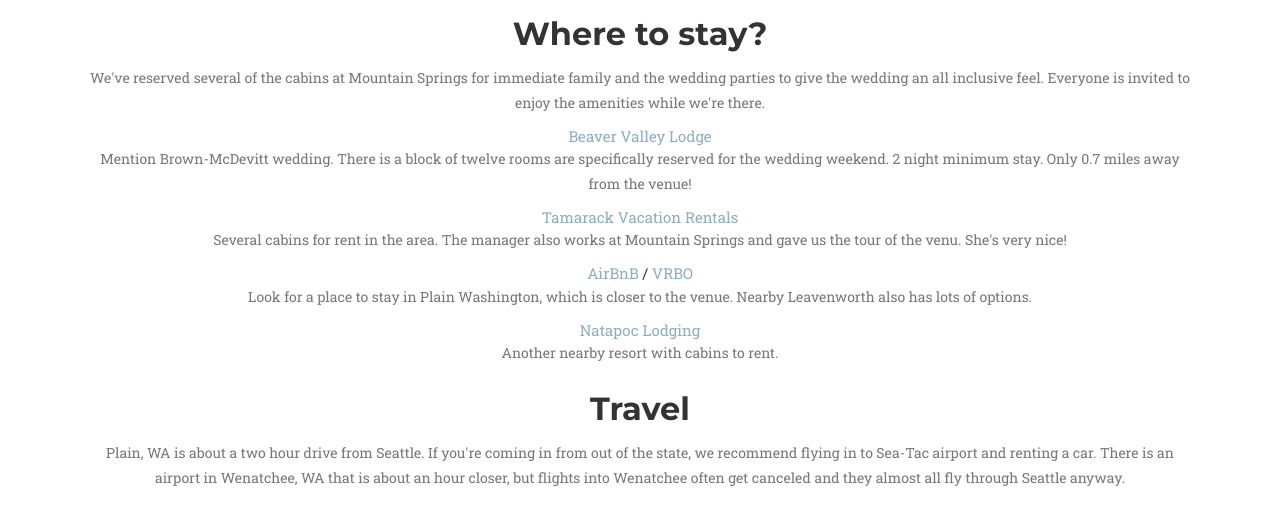
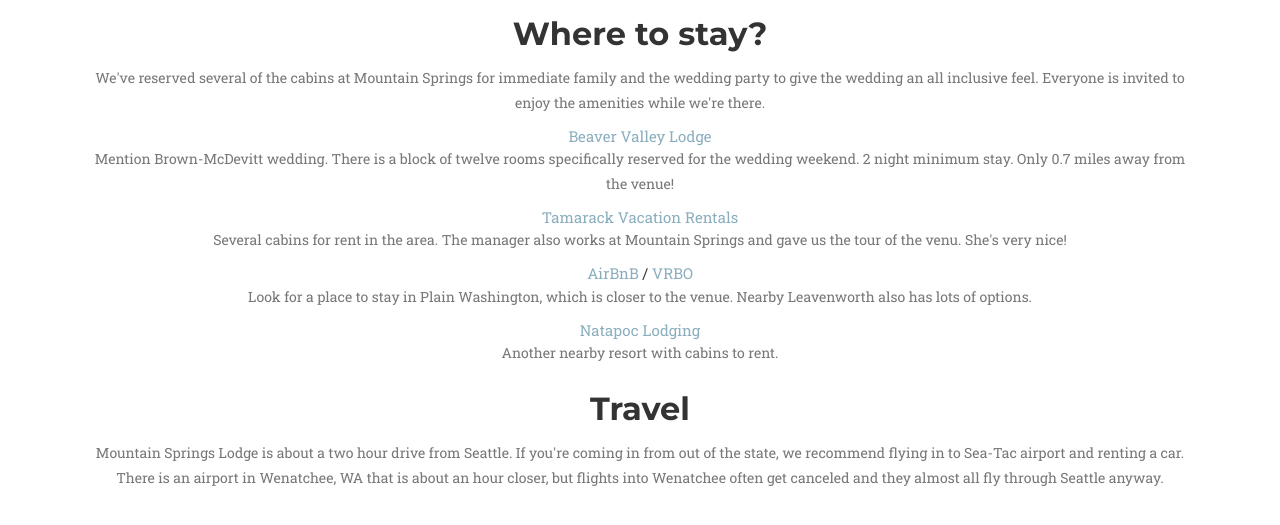
Before and after one commit to blladnar/randallandmeghanwedding, a Jekyll site: the page built from index.html, in a window 1280 px wide and 900 px high, scrolled down 2634 px, cut to the strip 192-717 px from the top of the window. Built offline with Jekyll 4.4.1, drawn with Linux system fonts in a browser that asks for light colours; some web fonts are replaced.

Commit message:
Fix typo

```diff
--- a/_includes/venue.html
+++ b/_includes/venue.html
@@ -27,11 +27,11 @@
             <div clas="row text-center">
               <div class="col-lg-12 text-center">
                   <h2 class="service-heading">Where to stay?</h2>
-                  <p class="text-muted">We've reserved several of the cabins at Mountain Springs for immediate family and the wedding parties to give the wedding an all inclusive feel.
+                  <p class="text-muted">We've reserved several of the cabins at Mountain Springs for immediate family and the wedding party to give the wedding an all inclusive feel.
                   Everyone is invited to enjoy the amenities while we're there.</p>
 
                     <span class="service-heading"><a href="https://www.beavervalleylodge.com/">Beaver Valley Lodge</a></span>
-                    <p><span class="text-muted">Mention Brown-McDevitt wedding. There is a block of twelve rooms are specifically reserved for the wedding weekend. 2 night minimum stay. Only 0.7 miles away from the venue!</span></p>
+                    <p><span class="text-muted">Mention Brown-McDevitt wedding. There is a block of twelve rooms specifically reserved for the wedding weekend. 2 night minimum stay. Only 0.7 miles away from the venue!</span></p>
 
                     <span class="service-heading"><a href="https://www.tamarackvacationrentals.com/">Tamarack Vacation Rentals</a></span>
                     <p><span class="text-muted">Several cabins for rent in the area. The manager also works at Mountain Springs and gave us the tour of the venu. She's very nice!</span></p>
@@ -47,7 +47,7 @@
             <div clas="row text-center">
               <div class="col-lg-12 text-center">
                   <h2 class="service-heading">Travel</h2>
-                  <p class="text-muted">Plain, WA is about a two hour drive from Seattle. If you're coming in from out of the state, we recommend flying in to Sea-Tac airport and renting a car.
+                  <p class="text-muted">Mountain Springs Lodge is about a two hour drive from Seattle. If you're coming in from out of the state, we recommend flying in to Sea-Tac airport and renting a car.
                   There is an airport in Wenatchee, WA that is about an hour closer, but flights into Wenatchee often get canceled and they almost all fly through Seattle anyway.</p>
               </div>
             </div>
```
